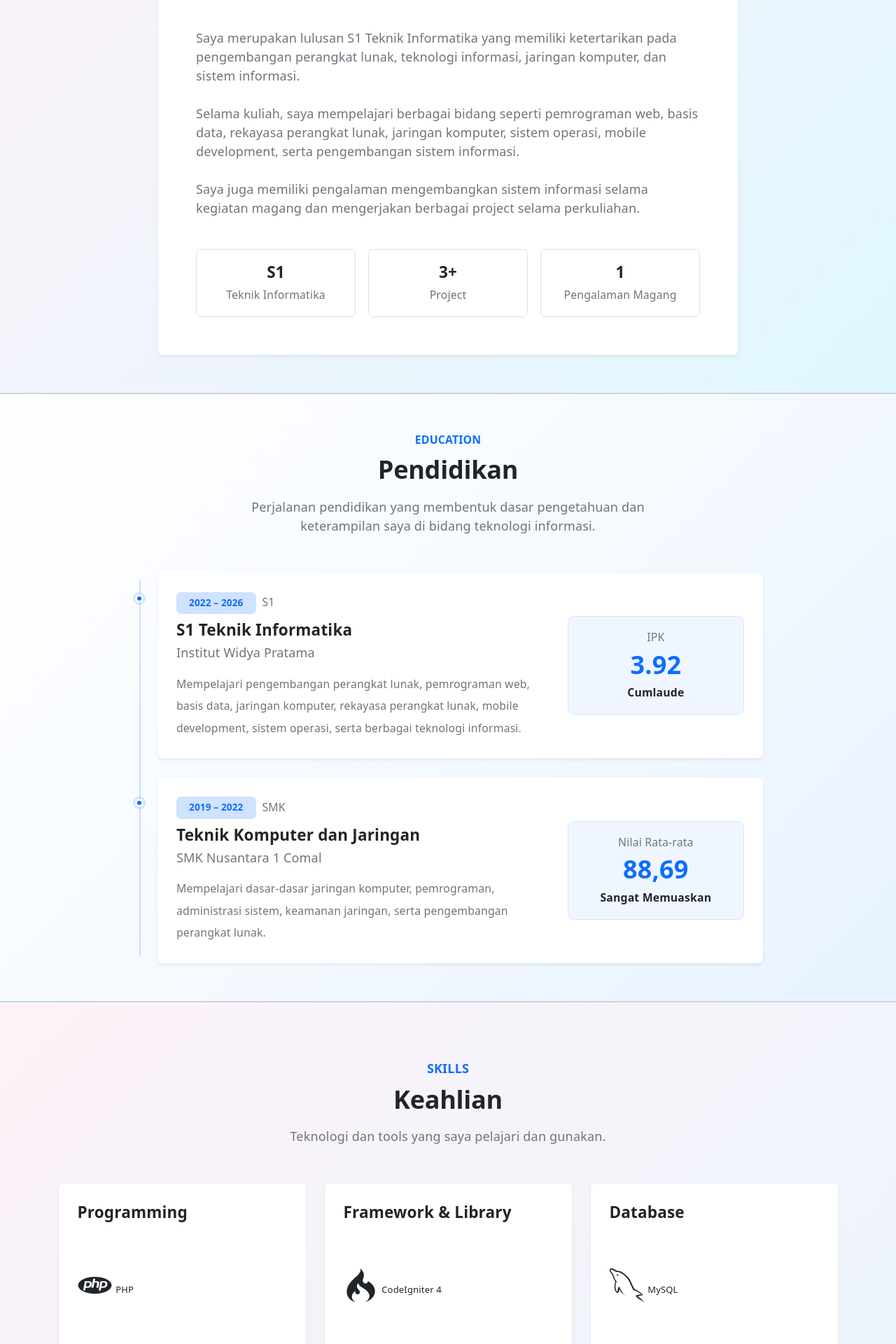
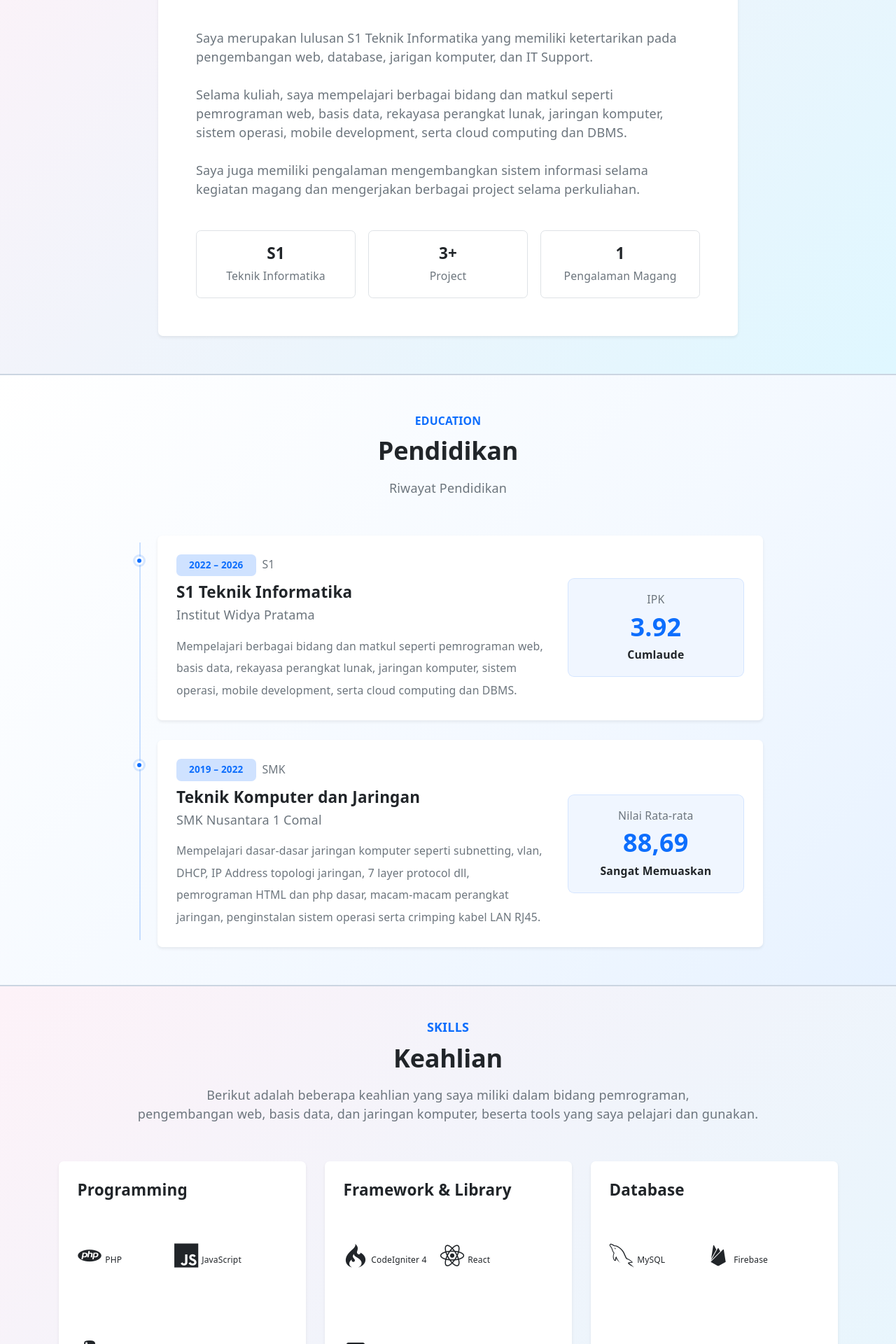
Before and after one commit to Donimax99/My_PortofolioDoni, a React (Vite) app: page / in a window 1280 px wide. Shown: the part 1000-2920 px from the top of the page at 70% size. Built offline with nearby package versions, Linux system fonts and the light colour scheme.

Commit message:
update portofolio

```diff
--- a/src/App.css
+++ b/src/App.css
@@ -182,6 +182,7 @@
     border-right-color: var(--border);
   }
 }
+
 .project-card {
   border-radius: 16px;
   transition:
@@ -213,17 +214,17 @@
 }
 
 .skill-item {
-  width: 142px;
-  height: 142px;
+  width: 120px;
+  height: 120px;
 }
 
 .skill-icon {
-  font-size: 50px;
+  font-size: 35px;
   margin-bottom: 14px;
 }
 
 .skill-name {
-  font-size: 13px;
+  font-size: 12px;
 }
 
 .skill-item:hover {
--- a/src/components/about.jsx
+++ b/src/components/about.jsx
@@ -23,17 +23,15 @@ function About() {
 
                 <p className="text-secondary mb-4">
                   Saya merupakan lulusan S1 Teknik Informatika yang
-                  memiliki ketertarikan pada pengembangan perangkat
-                  lunak, teknologi informasi, jaringan komputer, dan
-                  sistem informasi.
+                  memiliki ketertarikan pada pengembangan web, database,
+                  jarigan komputer, dan IT Support.
                 </p>
 
                 <p className="text-secondary mb-4">
-                  Selama kuliah, saya mempelajari berbagai bidang
+                  Selama kuliah, saya mempelajari berbagai bidang dan matkul
                   seperti pemrograman web, basis data, rekayasa
                   perangkat lunak, jaringan komputer, sistem operasi,
-                  mobile development, serta pengembangan sistem
-                  informasi.
+                  mobile development, serta cloud computing dan DBMS.
                 </p>
 
                 <p className="text-secondary mb-4">
--- a/src/components/education.jsx
+++ b/src/components/education.jsx
@@ -14,8 +14,7 @@ function Education() {
           </h2>
 
           <p className="text-secondary mx-auto mb-0" style={{ maxWidth: "600px" }}>
-            Perjalanan pendidikan yang membentuk dasar pengetahuan dan
-            keterampilan saya di bidang teknologi informasi.
+            Riwayat Pendidikan
           </p>
         </div>
 
@@ -53,10 +52,9 @@ function Education() {
                     </h4>
 
                     <p className="text-secondary small mb-0 lh-lg">
-                      Mempelajari pengembangan perangkat lunak, pemrograman web,
-                      basis data, jaringan komputer, rekayasa perangkat lunak,
-                      mobile development, sistem operasi, serta berbagai
-                      teknologi informasi.
+                    Mempelajari berbagai bidang dan matkul seperti pemrograman web, basis data, rekayasa
+                  perangkat lunak, jaringan komputer, sistem operasi,
+                  mobile development, serta cloud computing dan DBMS.
                     </p>
 
                   </div>
@@ -117,9 +115,8 @@ function Education() {
                     </h4>
 
                     <p className="text-secondary small mb-0 lh-lg">
-                      Mempelajari dasar-dasar jaringan komputer, pemrograman,
-                      administrasi sistem, keamanan jaringan, serta pengembangan
-                      perangkat lunak.
+                      Mempelajari dasar-dasar jaringan komputer seperti subnetting, vlan, DHCP, IP Address topologi jaringan, 7 layer protocol dll,
+                      pemrograman HTML dan php dasar, macam-macam perangkat jaringan, penginstalan sistem operasi serta crimping kabel LAN RJ45.
                     </p>
 
                   </div>
--- a/src/components/experience.jsx
+++ b/src/components/experience.jsx
@@ -2,7 +2,7 @@ function Experience() {
   const experiences = [
     {
       id: 1,
-      position: "Web Developer / IT Intern",
+      position: "Web Developer Intern",
       company: "Dinas Komunikasi dan Informatika",
       period: "Maret 2025 – Juli 2025",
       description:
@@ -106,7 +106,7 @@ function Experience() {
                           key={technology}
                           className="experience-tech"
                         >
-                          {technology},
+                          {technology}
                         </span>
                       ))}
                     </div>
--- a/src/components/skills.jsx
+++ b/src/components/skills.jsx
@@ -41,7 +41,8 @@ function Skills() {
         { name: "Postman", icon: "devicon-postman-plain" },
         { name: "Figma", icon: "devicon-figma-plain" },
         { name: "XAMPP", icon: "devicon-xampp-plain" },
-        { name: "Laragon", icon: "devicon-laragon-plain" }
+        { name: "Laragon", icon: "devicon-laragon-plain" },
+        { name: "Composer", icon: "devicon-composer-plain" },
       ]
     },
     {
@@ -49,13 +50,15 @@ function Skills() {
       skills: [
         { name: "Jaringan Komputer", icon: "devicon-networking-plain" },
         { name: "Troubleshooting", icon: "devicon-tools-plain" },
-        { name: "Mikrotik", icon: "devicon-mikrotik-plain" }
+        { name: "Mikrotik", icon: "devicon-mikrotik-plain" },
+        { name: "Subnetting", icon: "devicon-cisco-plain" },
+        { name: "TCP/IP", icon: "devicon-cisco-plain" }
       ]
     }
   ];
 
   return (
-    <section id="skills" className="py-5 section-gray">
+    <section id="skills" className="py-3 section-gray">
       <div className="container py-4">
 
         {/* Judul */}
@@ -69,7 +72,8 @@ function Skills() {
           </h2>
 
           <p className="text-secondary mt-3">
-            Teknologi dan tools yang saya pelajari dan gunakan.
+            Berikut adalah beberapa keahlian yang saya miliki dalam bidang pemrograman, <br />
+            pengembangan web, basis data, dan jaringan komputer, beserta tools yang saya pelajari dan gunakan.
           </p>
         </div>
 
```
